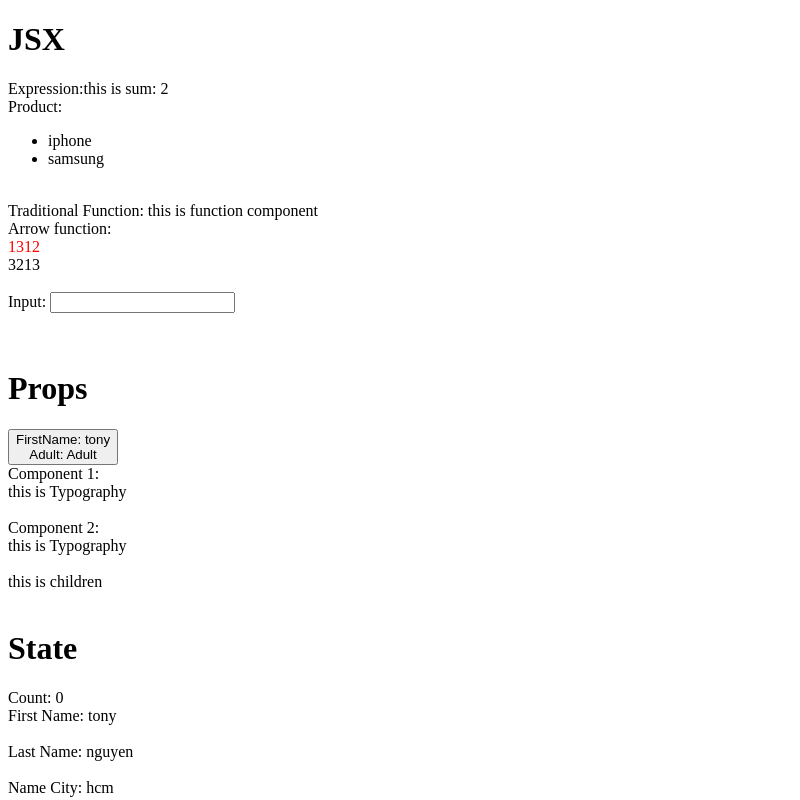
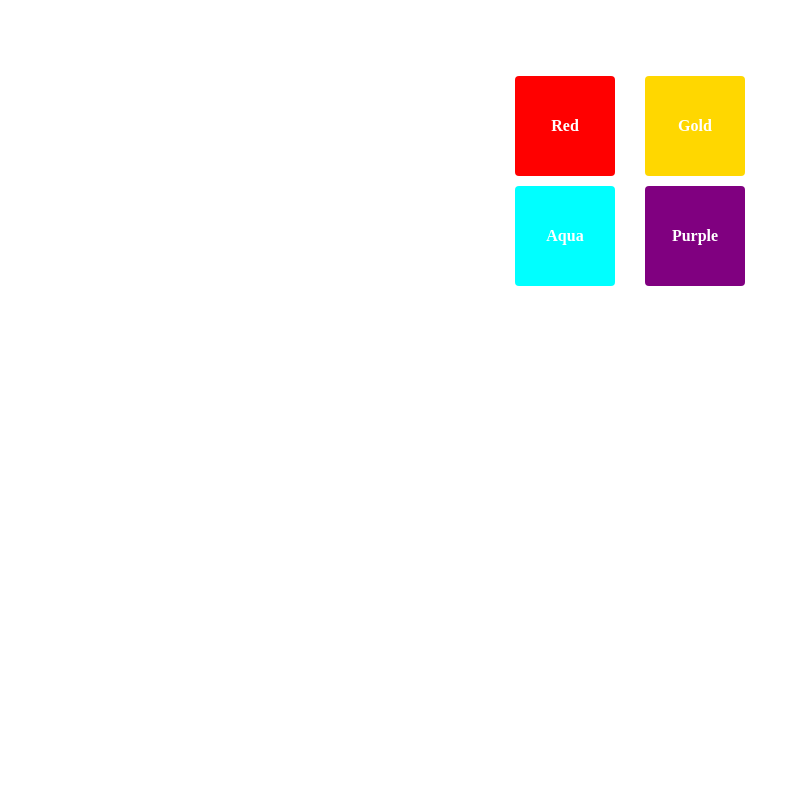
Before and after one commit to pyke1501/React-course, a React (Vite) app: page / in a window 1280 px wide. Shown: the top 800 px of the page, without its empty margins (0-800 px from the left). Built offline with nearby package versions, Linux system fonts and the light colour scheme.

Commit message:
finish color box mini app

```diff
--- a/src/App.tsx
+++ b/src/App.tsx
@@ -7,23 +7,8 @@ import HoangColorBox from "./sampleApp/hoang/HoangColorBox"
 function App() {
   return (
     <>
-      <JSX />
-
-      <br /><br /><br />
-
-      <Props />
-
-      <br />
-      <State />
-
-      <br />
-      <Component />
-
       <br />
       <HoangColorBox />
-
-      <br /><br /><br />
-      <br /><br /><br />
     </>
   )
 }
--- a/src/sampleApp/hoang/HoangColorBox.tsx
+++ b/src/sampleApp/hoang/HoangColorBox.tsx
@@ -1,9 +1,69 @@
-import React from 'react'
+import React, { useState } from "react";
 
-function HoangColorBox() {
+function App() {
+  const defaultBlocks = [
+    { color: "red", label: "Red" },
+    { color: "gold", label: "Gold" },
+    { color: "aqua", label: "Aqua" },
+    { color: "purple", label: "Purple" },
+  ];
+
+  const [selectedColor, setSelectedColor] = useState(null);
+
+  const handleClick = (color) => {
+    if (selectedColor === color) {
+      setSelectedColor(null);
+    } else {
+      setSelectedColor(color);
+    }
+  };
+
   return (
-    <div>Hoang ColorBox</div>
-  )
+    <div style={styles.container}>
+      {defaultBlocks.map((block, index) => {
+        const displayColor = selectedColor ? selectedColor : block.color;
+
+        return (
+          <div
+            key={index}
+            onClick={() => handleClick(block.color)}
+            style={{
+              ...styles.block,
+              backgroundColor: displayColor,
+            }}
+          >
+            <span style={styles.label}>{block.label}</span>
+          </div>
+        );
+      })}
+    </div>
+  );
 }
 
-export default HoangColorBox
+// ✅ CSS
+const styles = {
+  container: {
+    display: "grid",
+    gridTemplateColumns: "repeat(2, 120px)",
+    gap: "10px",
+    justifyContent: "center",
+    marginTop: "50px",
+  },
+  block: {
+    width: "100px",
+    height: "100px",
+    borderRadius: "4px",
+    cursor: "pointer",
+    display: "flex",
+    alignItems: "center",
+    justifyContent: "center",
+    color: "white",
+    fontWeight: "bold",
+    fontSize: "16px",
+  },
+  label: {
+    pointerEvents: "none",// để không ảnh hưởng khi click vào chữ
+  },
+};
+
+export default App;
```
